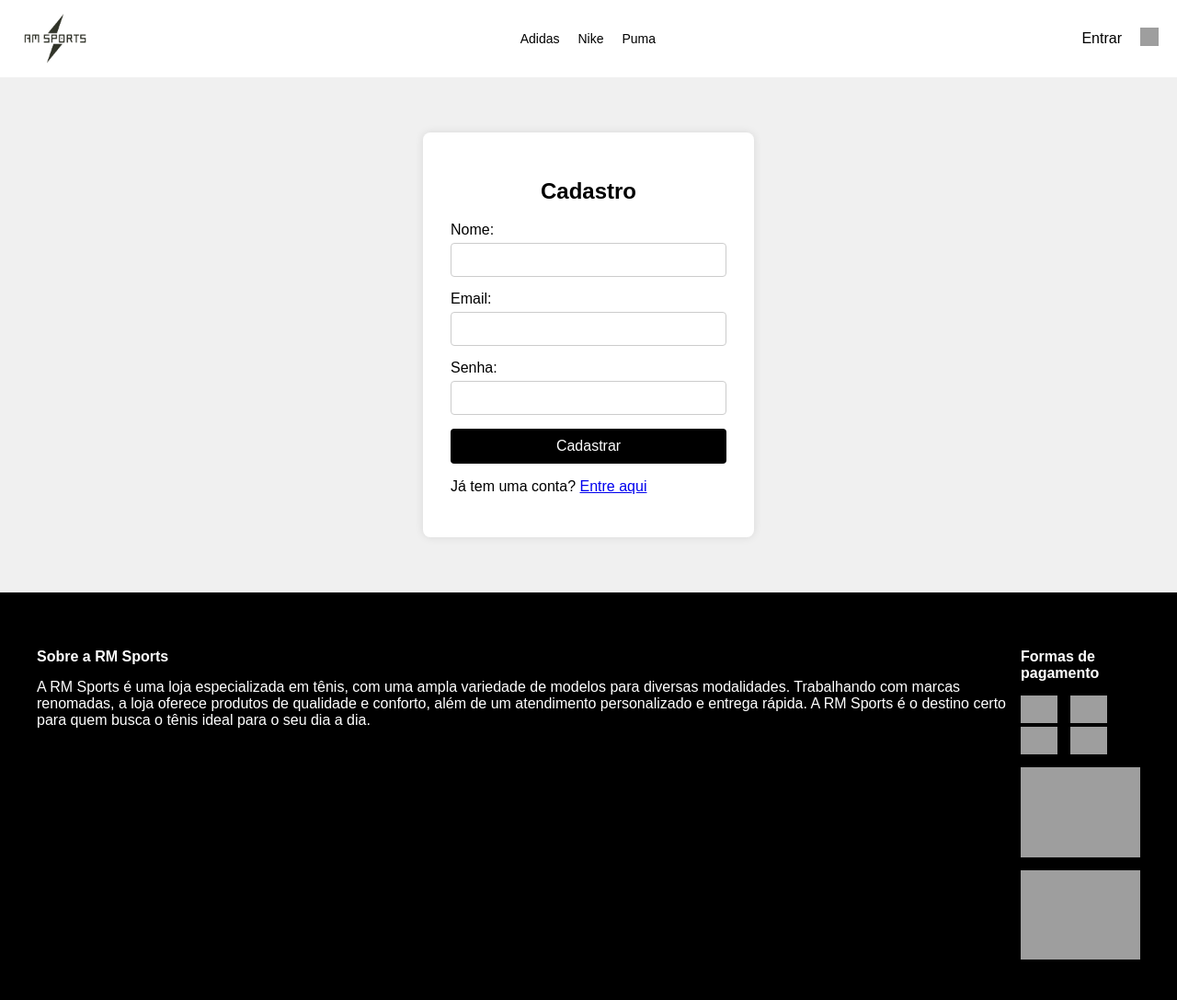
After one commit to Camilaronzzani/TCC-2, a PHP site: page /cadastro.php in a window 1280 px wide. The commit adds this page. Shown: the whole page at 92% size. Run offline with PHP 8.4, Linux system fonts and the light colour scheme; grey boxes are pictures that could not be loaded.

Commit message:
feito login,cadastro

```diff
--- /dev/null
+++ b/cadastro.php
@@ -0,0 +1,41 @@
+<!DOCTYPE html>
+<html lang="pt-BR">
+<head>
+  <meta charset="UTF-8">
+  <meta name="viewport" content="width=device-width, initial-scale=1.0">
+  <link rel="stylesheet" type="text/css" href="css/style.css">
+  <title>RM Sports - Cadastro</title>
+</head>
+<body>
+  <header>
+    <!-- Navbar -->
+    <?php include "nav.php"; ?>
+  </header>
+  <main>
+    <div class="login-container">
+      <div class="container">
+        <h2>Cadastro</h2>
+        <form action="cadastro_process.php" method="POST">
+          <div class="input-group">
+            <label for="nome">Nome:</label>
+            <input type="text" id="nome" name="nome" required>
+          </div>
+          <div class="input-group">
+            <label for="email">Email:</label>
+            <input type="email" id="email" name="email" required>
+          </div>
+          <div class="input-group">
+            <label for="password">Senha:</label>
+            <input type="password" id="password" name="password" required>
+          </div>
+          <button type="submit">Cadastrar</button>
+        </form>
+        <p>Já tem uma conta? <a href="login.php">Entre aqui</a></p>
+      </div>
+    </div>
+  </main>
+  <footer>
+    <?php include "footer.php" ?>
+  </footer>
+</body>
+</html>
--- a/css/style.css
+++ b/css/style.css
@@ -4,38 +4,47 @@ body {
   padding: 0;
 }
 
- /* CSS da barra de Navegação  */
+/* CSS da Barra de Navegação */
 nav {
-  background-color: white;
+  background-color: #fff;
   padding: 10px 20px;
   display: flex;
   justify-content: space-between;
   align-items: center;
+  box-shadow: 0 2px 5px rgba(0, 0, 0, 0.1);
 }
+
 .nav-left img {
   height: 60px;
 }
+
 .nav-center {
   display: flex;
   gap: 20px;
 }
+
 .nav-center a {
   text-decoration: none;
   color: black;
   font-size: 14px;
   font-weight: 500;
+  transition: color 0.3s;
 }
+
 .nav-right {
   display: flex;
   align-items: center;
   gap: 20px;
 }
+
 .nav-right input {
   padding: 5px 15px;
   border-radius: 20px;
   outline: none;
   font-size: 14px;
+  border: 1px solid #ccc;
 }
+
 nav a {
   text-decoration: none;
   color: black;
@@ -44,33 +53,120 @@ nav a {
 nav a:hover {
   color: rgb(128, 128, 128);
 }
+
 .nav-right a img {
   height: 20px;
   width: 20px;
 }
 
 /* CSS do Footer */
-
 footer {
   background-color: #000;
   color: #fff;
-  padding: 40px ;
+  padding: 40px;
   display: flex;
   justify-content: space-between;
 }
+
 footer-section {
   flex: 1;
   margin-right: 40px;
 }
+
 .footer-section h4 {
   margin-bottom: 15px;
   font-size: 16px;
 }
+
 .payment-methods img {
   width: 40px;
   margin-right: 10px;
 }
+
 .store-links img {
   width: 130px;
   margin-top: 10px;
 }
+
+/* Estilos Responsivos */
+@media (max-width: 768px) {
+  nav {
+      flex-direction: column;
+      align-items: flex-start;
+  }
+
+  .nav-center {
+      flex-direction: column;
+      gap: 10px;
+  }
+
+  .nav-right {
+      flex-direction: column;
+      gap: 10px;
+  }
+
+  footer {
+      flex-direction: column;
+  }
+
+  footer-section {
+      margin-right: 0;
+      margin-bottom: 20px;
+  }
+}
+
+/* Login */
+
+.input-group {
+  margin-bottom: 15px;
+}
+
+label {
+  display: block;
+  margin-bottom: 5px;
+  color: black;
+}
+
+input {
+  width: 100%;
+  padding: 10px;
+  border: 1px solid #ccc;
+  border-radius: 4px;
+  box-sizing: border-box;
+}
+
+button {
+  width: 100%;
+  padding: 10px;
+  background-color: #000;
+  color: white;
+  border: none;
+  border-radius: 4px;
+  cursor: pointer;
+  font-size: 16px;
+}
+
+button:hover {
+  background-color: #444;
+}
+
+.login-container {
+  display: flex;
+  justify-content: center;
+  align-items: center;
+  height: 70vh;
+  background-color: #f0f0f0;
+}
+
+.container {
+  width: 300px;
+  background-color: white;
+  padding: 30px;
+  border-radius: 8px;
+  box-shadow: 0 0 10px rgba(0, 0, 0, 0.1);
+}
+
+h2 {
+  text-align: center;
+  color:
+}
--- a/nav.php
+++ b/nav.php
@@ -10,7 +10,7 @@
     <a href="#">Puma</a>
   </div>
   <div class="nav-right">
-    <a href="/login">Entrar</a>
+    <a href="login.php">Entrar</a>
     <a href="#"><img src="https://cdn-icons-png.flaticon.com/512/126/126510.png" alt="Carrinho"></a>
   </div>
 </nav>
```
Also changed, not shown: login.php (added, +37 -0 lines).
